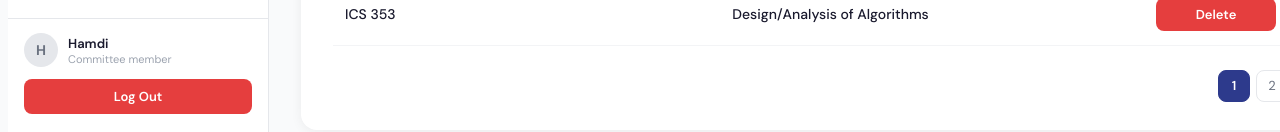
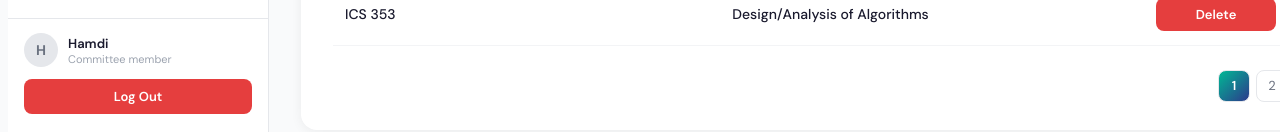
Before and after one commit to KawtharAlomran/SWE363ProjectGroup12, a React (Vite) app in the folder my-react-app/: page /committee/manage-courses in a window 1280 px wide. Shown: the part 676-808 px from the top of the page. Built offline with nearby package versions, Linux system fonts and the light colour scheme.

Commit message:
Modify ManageCourses.css

```diff
--- a/my-react-app/src/styles/ManageCourses.css
+++ b/my-react-app/src/styles/ManageCourses.css
@@ -127,8 +127,7 @@
 }
 
 .pageNumbers button.active {
-  background: var(--primary);
+  background:linear-gradient(135deg, #00b894, #2d3a8c);
   color: var(--white);
-  border-color: var(--primary);
   font-weight: 600;
 }
```
